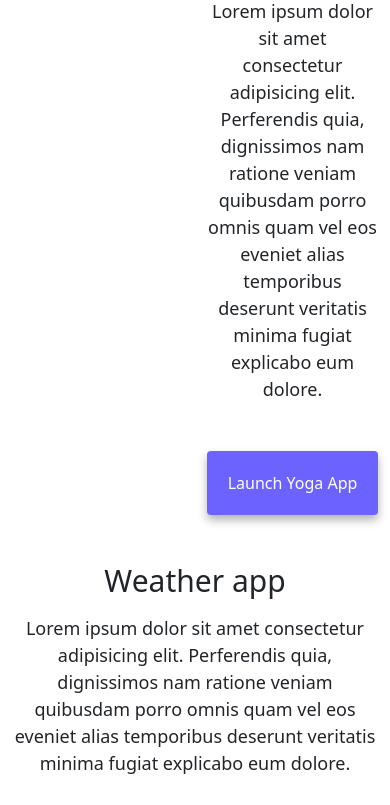
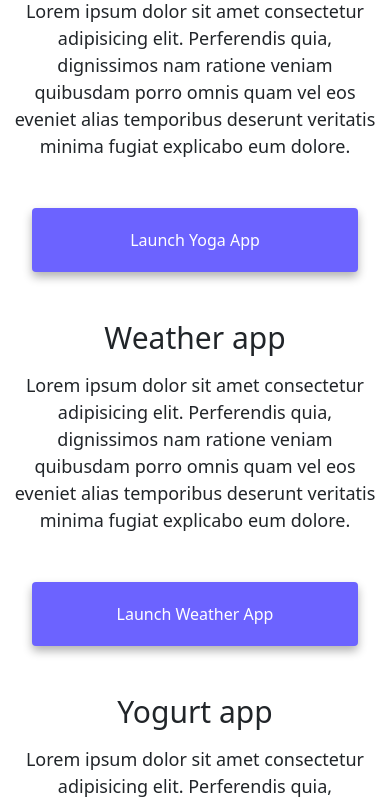
Before and after one commit to S-olcity/responsive-week3-homework, a plain HTML site: page index.html in a window 390 px wide. Shown: the part 490-1295 px from the top of the page. Drawn offline with nearby package versions, Linux system fonts and the light colour scheme.

Commit message:
Edited and checked the responsiveness of the page

```diff
--- a/index.html
+++ b/index.html
@@ -70,7 +70,7 @@
             alt="a woman doing yoga"
           />
         </div>
-        <div class="col-6">
+        <div class="col-sm-6">
           <h2 class="mb-3">Yoga app</h2>
           <p class=>
             Lorem ipsum dolor sit amet consectetur adipisicing elit. Perferendis
@@ -105,7 +105,7 @@
         </div>
       </div>
       <div class="row mt-5">
-        <div class="col-sm-6">
+        <div class="colg-6">
           <img
             src="images/yogurt.png"
             class="img-fluid rounded d-none d-sm-block "
--- a/style.css
+++ b/style.css
@@ -103,5 +103,11 @@ p {
   .primary-link {
     display: block;
     text-align: center;
+     margin: 0 20px;
+  }
+  .col-sm-6 {
+    display: block;
+    text-align: center;
+
   }
 }
```
Also changed, not shown: about.html (+17 -5 lines), contact.html (added, +1 -0 lines).
